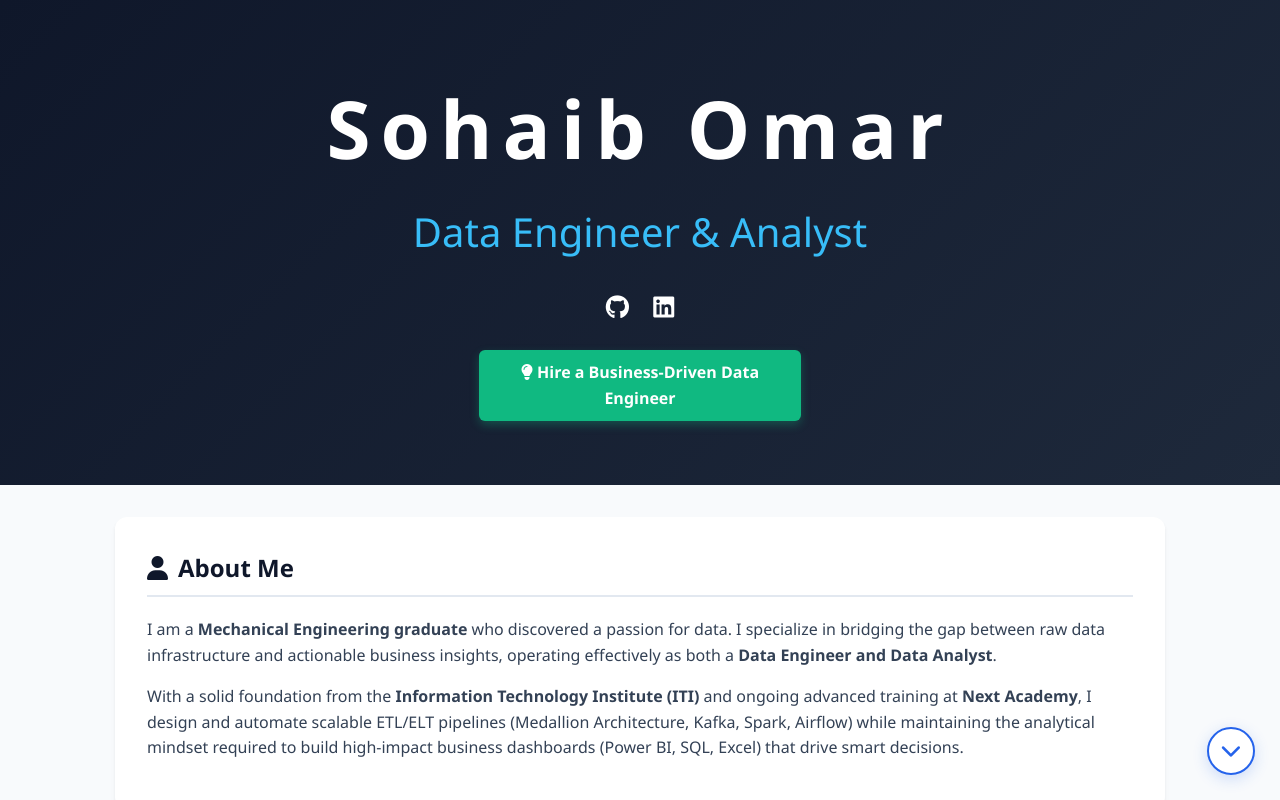
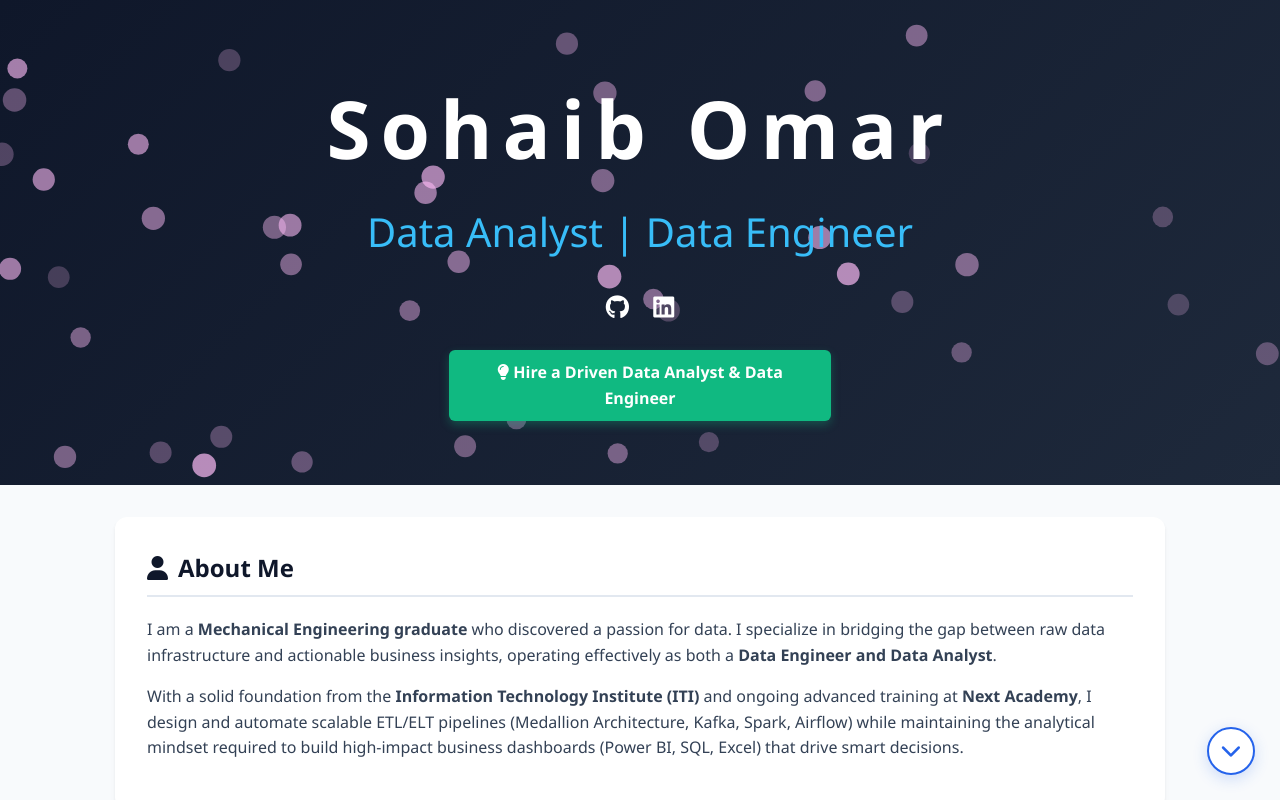
Before and after one commit to Sohaib-Omar18800/Sohaib-Omar18800.github.io, a plain HTML site: page index.html in a window 1280 px wide. Shown: the top 800 px of the page. Drawn offline with Linux system fonts and the light colour scheme.

Commit message:
Enhance index.html with new projects and styling
Updated comments and improved header structure with a canvas background. Added new project sections and refined existing project descriptions.

```diff
--- a/index.html
+++ b/index.html
@@ -15,7 +15,7 @@
         }
         body { font-family: 'Segoe UI', Tahoma, Geneva, Verdana, sans-serif; line-height: 1.6; margin: 0; padding: 0; background-color: var(--light); color: #334155; }
 
-        /* حركة الـ Header */
+        /* حركة الـ Header وتقسيمه */
         header {
             background: linear-gradient(135deg, var(--dark) 0%, #1e293b 100%);
             color: #fff;
@@ -24,6 +24,22 @@
             position: relative;
             overflow: hidden;
         }
+        /* Canvas خلفية الحركة */
+        #header-bg {
+            position: absolute;
+            top: 0;
+            left: 0;
+            width: 100%;
+            height: 100%;
+            pointer-events: none;
+            z-index: 1;
+        }
+        /* رفع المحتوى فوق الـ Canvas */
+        header .header-content {
+            position: relative;
+            z-index: 2;
+        }
+
         header h1 { margin: 0; font-size: 5rem; letter-spacing: 10px; }
         header p { margin: 0.5rem 0 1.5rem; color: var(--accent); font-size: 2.5rem; font-weight: 500; }
 
@@ -61,7 +77,6 @@
             border-top: 5px solid var(--primary);
             transition: all 0.3s ease;
         }
-        /* حركة الرفع والـ Shadow عند مرور الماوس */
         .project-card:hover {
             transform: translateY(-8px);
             box-shadow: 0 12px 24px rgba(37, 99, 235, 0.15);
@@ -113,14 +128,14 @@
             position: fixed;
             bottom: 25px;
             right: 25px;
-            background-color: #ffffff; /* خلفية بيضاء */
-            color: #2563eb; /* السهم أزرق */
-            border: 2px solid #2563eb; /* إطار أزرق خفيف للتحديد */
+            background-color: #ffffff;
+            color: #2563eb;
+            border: 2px solid #2563eb;
             width: 48px;
             height: 48px;
             border-radius: 50%;
             cursor: pointer;
-            box-shadow: 0 4px 15px rgba(37, 99, 235, 0.2); /* ظل أزرق خفيف */
+            box-shadow: 0 4px 15px rgba(37, 99, 235, 0.2);
             display: flex;
             align-items: center;
             justify-content: center;
@@ -129,8 +144,8 @@
             z-index: 1000;
         }
         .scroll-btn:hover {
-            background-color: #f0f5ff; /* تغيير خفيف جداً عند مرور الماوس */
-            transform: translateY(-3px); /* حركة رفع خفيفة */
+            background-color: #f0f5ff;
+            transform: translateY(-3px);
             box-shadow: 0 6px 20px rgba(37, 99, 235, 0.3);
         }
         html {
@@ -144,12 +159,10 @@
 </button>
 
 <script>
-    // دالة التحكم في السكرول والتبديل
     function toggleScroll() {
         const currentScroll = window.pageYOffset || document.documentElement.scrollTop;
         const totalHeight = document.body.scrollHeight - window.innerHeight;
 
-        // لو إحنا في النصف العلوي ينزل تحت، لو في النصف السفلي يطلع فوق
         if (currentScroll < (totalHeight / 2)) {
             window.scrollTo(0, document.body.scrollHeight);
         } else {
@@ -157,30 +170,87 @@
         }
     }
 
-    // مراقبة السكرول لتغيير شكل السهم تلقائياً
     window.onscroll = function() {
         const currentScroll = window.pageYOffset || document.documentElement.scrollTop;
         const totalHeight = document.body.scrollHeight - window.innerHeight;
         const icon = document.getElementById('scrollIcon');
 
         if (currentScroll > (totalHeight / 2)) {
-            icon.className = "fas fa-chevron-up"; // يقلب السهم لفوق لو نزلنا تحت
+            icon.className = "fas fa-chevron-up";
         } else {
-            icon.className = "fas fa-chevron-down"; // يرجع السهم لتحت لو طلعنا فوق
+            icon.className = "fas fa-chevron-down";
         }
     };
 </script>
+
 <header>
+    <!-- خلفية الحركة -->
+    <canvas id="header-bg"></canvas>
+
+    <div class="header-content">
         <h1>Sohaib Omar</h1>
-    <p>Data Engineer & Analyst</p>
+        <p>Data Analyst | Data Engineer</p>
         <div class="social-links">
             <a href="https://github.com/Sohaib-Omar18800" target="_blank"><i class="fab fa-github"></i></a>
             <a href="https://www.linkedin.com/in/sohaib-omar-188oo/" target="_blank" rel="noopener noreferrer"><i class="fab fa-linkedin"></i></a>
         </div>
         <div style="margin-top: 1.5rem;">
-        <a href="mailto:sohaibomar18800@gmail.com?subject=Data%20Project%20Inquiry%20-%20Sohaib%20Omar" class="btn" style="background: #10b981; max-width: 290px; margin: 0 auto; display: block; border: none; box-shadow: 0 4px 10px rgba(16, 185, 129, 0.3); font-size: 1rem;"><i class="fas fa-lightbulb"></i> Hire a Business-Driven Data Engineer</a>
+            <a href="mailto:sohaibomar18800@gmail.com?subject=Data%20Project%20Inquiry%20-%20Sohaib%20Omar" class="btn" style="background: #10b981; max-width: 350px; margin: 0 auto; display: block; border: none; box-shadow: 0 4px 10px rgba(16, 185, 129, 0.3); font-size: 1rem;"><i class="fas fa-lightbulb"></i> Hire a Driven Data Analyst & Data Engineer</a>
+        </div>
     </div>
 </header>
+
+<!-- كود حركة الجزيئات الخفيفة والتلقائية -->
+<script>
+    const canvas = document.getElementById('header-bg');
+    const ctx = canvas.getContext('2d');
+
+    function resizeCanvas() {
+        canvas.width = canvas.parentElement.offsetWidth;
+        canvas.height = canvas.parentElement.offsetHeight;
+    }
+    window.addEventListener('resize', resizeCanvas);
+    resizeCanvas();
+
+    const particles = [];
+    const particleCount = 45; // عدد الجزيئات لضمان خفتها وسرعتها
+
+    for (let i = 0; i < particleCount; i++) {
+        particles.push({
+            x: Math.random() * canvas.width,
+            y: Math.random() * canvas.height,
+            radius: Math.random() * 2 + 10,
+            color: `rgba(256, 189, 248, ${Math.random() * 0.5 + 0.2})`, // لون أزرق السماوي خفيف متناسق
+            vx: (Math.random() - 0.5) * 0.8, // حركة أفقية خفيفة كالريح
+            vy: -Math.random() * 0.5 - 0.1 // ارتفاع خفيف لأعلى
+        });
+    }
+
+    function animate() {
+        ctx.clearRect(0, 0, canvas.width, canvas.height);
+
+        particles.forEach(p => {
+            ctx.beginPath();
+            ctx.arc(p.x, p.y, p.radius, 0, Math.PI * 2);
+            ctx.fillStyle = p.color;
+            ctx.fill();
+
+            p.x += p.vx;
+            p.y += p.vy;
+
+            // إعادة الجزيء من الأسفل عند الخروج من الشاشة
+            if (p.y < 0) {
+                p.y = canvas.height;
+                p.x = Math.random() * canvas.width;
+            }
+            if (p.x < 0) p.x = canvas.width;
+            if (p.x > canvas.width) p.x = 0;
+        });
+
+        requestAnimationFrame(animate);
+    }
+    animate();
+</script>
 
 <div class="container">
 
@@ -194,6 +264,7 @@
             With a solid foundation from the <strong>Information Technology Institute (ITI)</strong> and ongoing advanced training at <strong>Next Academy</strong>, I design and automate scalable ETL/ELT pipelines (Medallion Architecture, Kafka, Spark, Airflow) while maintaining the analytical mindset required to build high-impact business dashboards (Power BI, SQL, Excel) that drive smart decisions.
         </p>
     </section>
+
     <!-- Education & Training -->
     <section class="card">
         <h2><i class="fas fa-graduation-cap"></i> Education & Training</h2>
@@ -217,7 +288,7 @@
     <h2><i class="fas fa-code"></i> Featured Projects</h2>
     <div class="projects-grid">
 
-        <!-- Project 1 -->
+        <!-- DATA ENGINEERING PROJECTS -->
         <div class="project-card">
             <div>
                 <h3>Real-Time Olist Streaming Pipeline</h3>
@@ -237,7 +308,6 @@
             </div>
         </div>
 
-        <!-- Project 2 -->
         <div class="project-card">
             <div>
                 <h3>Automated ETL - Medallion Architecture</h3>
@@ -255,7 +325,6 @@
             </div>
         </div>
 
-        <!-- Project 3 -->
         <div class="project-card">
             <div>
                 <h3>Crypto Pipeline & Monitoring</h3>
@@ -275,72 +344,7 @@
             </div>
         </div>
 
-        <!-- Project 4 (E-Commerce Dashboard) -->
-        <div class="project-card" style="border-top-color: #10b981;">
-            <div>
-                <h3>E-Commerce Sales Dashboard</h3>
-                <p>An interactive dynamic dashboard engineered via Excel, utilizing Power Query for data extraction and Power Pivot to model 23M+ in marketplace sales channels.</p>
-                <div class="tags">
-                    <span class="tag"><i class="fas fa-file-excel"></i> Advanced Excel</span>
-                    <span class="tag"><i class="fas fa-filter"></i> Power Query</span>
-                    <span class="tag"><i class="fas fa-database"></i> Power Pivot (DAX)</span>
-                </div>
-            </div>
-            <div class="btn-group">
-                <a href="https://github.com/Sohaib-Omar18800/e-commerce-dashboard" class="btn" style="background: #10b981;" target="_blank"><i class="fab fa-github"></i> Code</a>
-            </div>
-        </div>
-
-        <!-- Project 5 (Company Sales Dataset) -->
-        <div class="project-card" style="border-top-color: #10b981;">
-            <div>
-                <h3>Company Sales Performance Analysis</h3>
-                <p>A sleek corporate executive dashboard utilizing Power Pivot modeling to track salesperson performance extremes, monthly variances, and MoM growth metrics.</p>
-                <div class="tags">
-                    <span class="tag"><i class="fas fa-file-excel"></i> Excel Analytics</span>
-                    <span class="tag"><i class="fas fa-chart-line"></i> Data Modeling</span>
-                    <span class="tag"><i class="fas fa-calculator"></i> DAX Measures</span>
-                </div>
-            </div>
-            <div class="btn-group">
-                <a href="https://github.com/Sohaib-Omar18800/company_sales_dataset" class="btn" style="background: #10b981;" target="_blank"><i class="fab fa-github"></i> Code</a>
-            </div>
-        </div>
-
-        <!-- Project 6 (Car Sales Dashboard) -->
-        <div class="project-card" style="border-top-color: #10b981;">
-            <div>
-                <h3>Car Sales Executive Dashboard</h3>
-                <p>An advanced Neon-themed sales performance matrix modeling $371M+ in corporate car dealership revenues, tracking YTD growth and profitability curves via Power Pivot and DAX.</p>
-                <div class="tags">
-                    <span class="tag"><i class="fas fa-file-excel"></i> Advanced Excel</span>
-                    <span class="tag"><i class="fas fa-chart-bar"></i> Waterfall Analytics</span>
-                    <span class="tag"><i class="fas fa-database"></i> Power Pivot (DAX)</span>
-                </div>
-            </div>
-            <div class="btn-group">
-                <a href="https://github.com/Sohaib-Omar18800/car_sales_dataset" class="btn" style="background: #10b981;" target="_blank"><i class="fab fa-github"></i> Code</a>
-            </div>
-        </div>
-
-        <!-- Project 7 (Marketing Analysis Dashboard) -->
-        <div class="project-card" style="border-top-color: #10b981;">
-            <div>
-                <h3>Marketing Analysis</h3>
-                <p>A corporate marketing funnel analytics platform tracking 14.6M+ engagement events, analyzing channel traffic efficiency, customer review sentiments, and conversion rates.</p>
-                <div class="tags">
-                    <span class="tag"><i class="fas fa-database"></i> SQL (Data Cleaning & Views)</span>
-                    <span class="tag"><i class="fas fa-file-excel"></i> Excel</span>
-                    <span class="tag"><i class="fas fa-funnel-dollar"></i> Funnel Analysis</span>
-                    <span class="tag"><i class="fas fa-bullhorn"></i> Marketing Analytics</span>
-                </div>
-            </div>
-            <div class="btn-group">
-                <a href="https://github.com/Sohaib-Omar18800/marketing_analysis" class="btn" style="background: #10b981;" target="_blank"><i class="fab fa-github"></i> Code</a>
-            </div>
-        </div>
-
-        <!-- Project 8: Amazon Phone Sales Analysis (Power BI) -->
+        <!-- POWER BI PROJECT -->
         <div class="project-card" style="border-top-color: #F2C811; grid-column: 1;">
             <div>
                 <h3>Amazon Phone Sales Analysis</h3>
@@ -368,7 +372,69 @@
             </div>
         </div>
 
-    </div> <!-- قفلة الـ projects-grid الصح علشان الـ Call to Action يتفصل عنها -->
+        <!-- EXCEL PROJECTS -->
+        <div class="project-card" style="border-top-color: #10b981; grid-column: 1;">
+            <div>
+                <h3>E-Commerce Sales Dashboard</h3>
+                <p>An interactive dynamic dashboard engineered via Excel, utilizing Power Query for data extraction and Power Pivot to model 23M+ in marketplace sales channels.</p>
+                <div class="tags">
+                    <span class="tag"><i class="fas fa-file-excel"></i> Advanced Excel</span>
+                    <span class="tag"><i class="fas fa-filter"></i> Power Query</span>
+                    <span class="tag"><i class="fas fa-database"></i> Power Pivot (DAX)</span>
+                </div>
+            </div>
+            <div class="btn-group">
+                <a href="https://github.com/Sohaib-Omar18800/e-commerce-dashboard" class="btn" style="background: #10b981;" target="_blank"><i class="fab fa-github"></i> Code</a>
+            </div>
+        </div>
+
+        <div class="project-card" style="border-top-color: #10b981;">
+            <div>
+                <h3>Company Sales Performance Analysis</h3>
+                <p>A sleek corporate executive dashboard utilizing Power Pivot modeling to track salesperson performance extremes, monthly variances, and MoM growth metrics.</p>
+                <div class="tags">
+                    <span class="tag"><i class="fas fa-file-excel"></i> Excel Analytics</span>
+                    <span class="tag"><i class="fas fa-chart-line"></i> Data Modeling</span>
+                    <span class="tag"><i class="fas fa-calculator"></i> DAX Measures</span>
+                </div>
+            </div>
+            <div class="btn-group">
+                <a href="https://github.com/Sohaib-Omar18800/company_sales_dataset" class="btn" style="background: #10b981;" target="_blank"><i class="fab fa-github"></i> Code</a>
+            </div>
+        </div>
+
+        <div class="project-card" style="border-top-color: #10b981;">
+            <div>
+                <h3>Car Sales Executive Dashboard</h3>
+                <p>An advanced Neon-themed sales performance matrix modeling $371M+ in corporate car dealership revenues, tracking YTD growth and profitability curves via Power Pivot and DAX.</p>
+                <div class="tags">
+                    <span class="tag"><i class="fas fa-file-excel"></i> Advanced Excel</span>
+                    <span class="tag"><i class="fas fa-chart-bar"></i> Waterfall Analytics</span>
+                    <span class="tag"><i class="fas fa-database"></i> Power Pivot (DAX)</span>
+                </div>
+            </div>
+            <div class="btn-group">
+                <a href="https://github.com/Sohaib-Omar18800/car_sales_dataset" class="btn" style="background: #10b981;" target="_blank"><i class="fab fa-github"></i> Code</a>
+            </div>
+        </div>
+
+        <div class="project-card" style="border-top-color: #10b981;">
+            <div>
+                <h3>Marketing Analysis</h3>
+                <p>A corporate marketing funnel analytics platform tracking 14.6M+ engagement events, analyzing channel traffic efficiency, customer review sentiments, and conversion rates.</p>
+                <div class="tags">
+                    <span class="tag"><i class="fas fa-database"></i> SQL (Data Cleaning & Views)</span>
+                    <span class="tag"><i class="fas fa-file-excel"></i> Excel</span>
+                    <span class="tag"><i class="fas fa-funnel-dollar"></i> Funnel Analysis</span>
+                    <span class="tag"><i class="fas fa-bullhorn"></i> Marketing Analytics</span>
+                </div>
+            </div>
+            <div class="btn-group">
+                <a href="https://github.com/Sohaib-Omar18800/marketing_analysis" class="btn" style="background: #10b981;" target="_blank"><i class="fab fa-github"></i> Code</a>
+            </div>
+        </div>
+
+    </div>
 
     <!-- Call to Action Section -->
     <section class="card" style="background: linear-gradient(135deg, #1e3a8a 0%, #1e293b 100%); color: #fff; text-align: center; padding: 2.5rem 1.5rem; border-top: none; margin-top: 2.5rem;">
```
Lines whose indentation alone changed are shown as unchanged.
